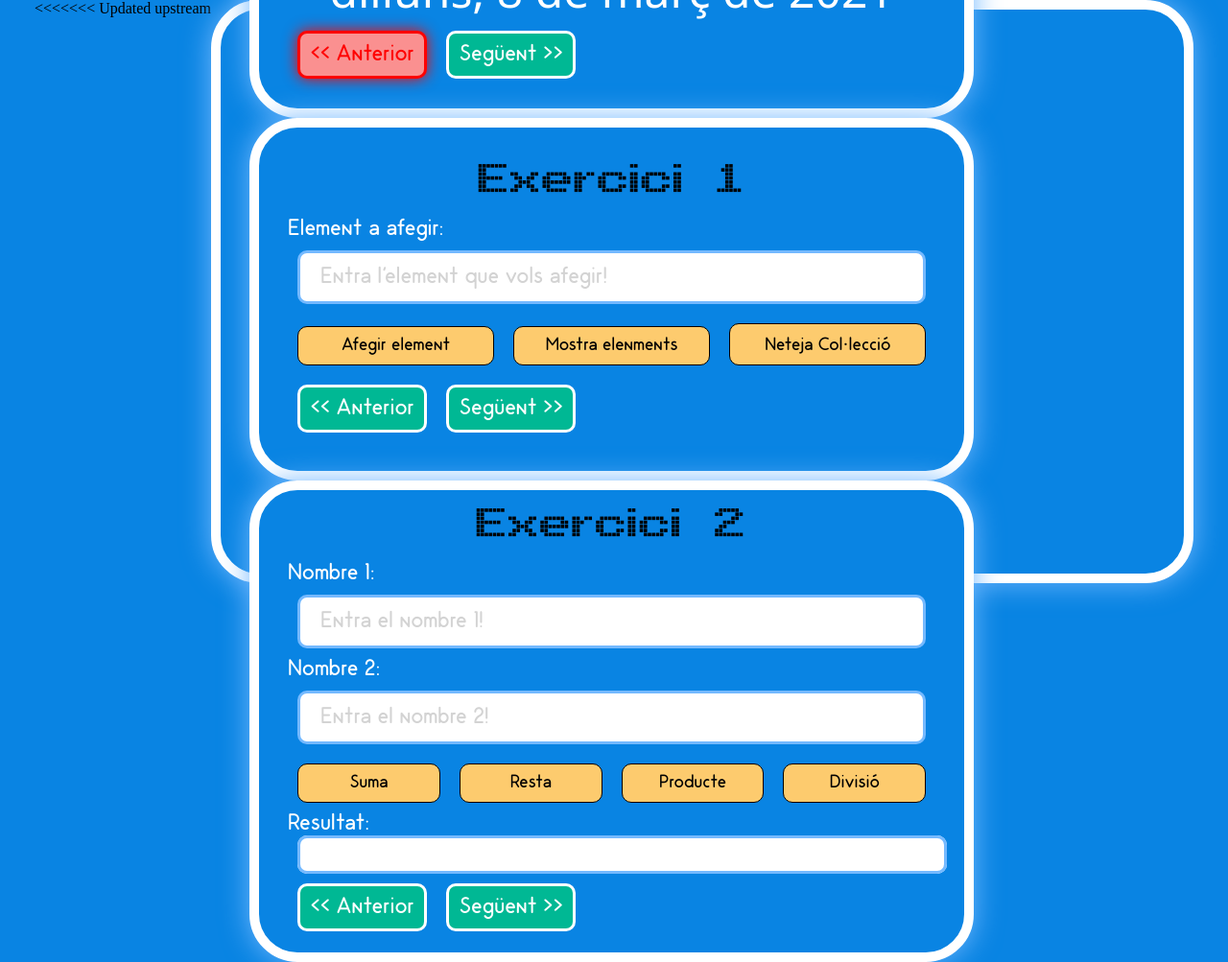
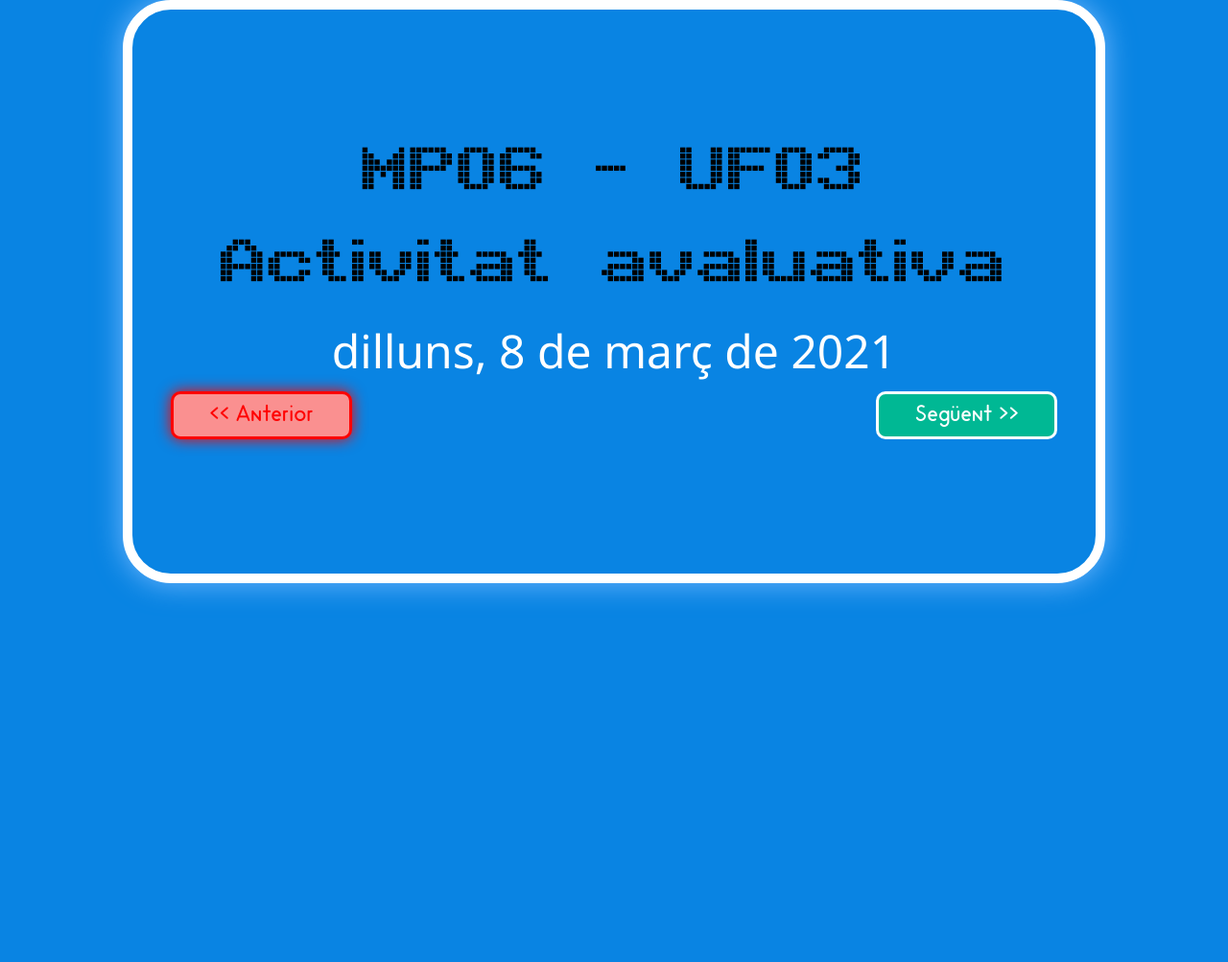
Before and after one commit to patrickcuenca/ActAva20210308, a plain HTML site: page index.html in a window 1280 px wide. Shown: the whole page at 96% size. After the commit the page ends 800 px from the top, so only its background shows below. Drawn offline with Linux system fonts and the light colour scheme.

Commit message:
Primer commit activitat 3!

```diff
--- a/css/actAva_JPC.css
+++ /dev/null
@@ -1,3 +0,0 @@
-.botonsJPC {
-   display: flex;
- }
--- /dev/null
+++ b/css/actAva_PCL.css
@@ -0,0 +1,12 @@
+.elementOcultPCL {
+  display: none;
+}
+
+.elementVisiblePCL {
+  display: flex;
+}
+
+.espaibotonsPCL{
+  display: flex;
+  justify-content: space-between;
+}
--- a/index.html
+++ b/index.html
@@ -5,25 +5,21 @@
     <meta http-equiv="X-UA-Compatible" content="IE=edge">
     <meta name="viewport" content="width=device-width, initial-scale=1.0">
     <link rel="stylesheet" href="./css/estil.css">
-    <link rel="stylesheet" href="./css/actAva_JPC.css">
+    <link rel="stylesheet" href="./css/actAva_PCL.css">
     <title>Examen</title>
   </head>
   <body>
     <main>
-<<<<<<< Updated upstream
-      <article>
-=======
 
       <article class="elementVisiblePCL" id="pregunta1PCL">
->>>>>>> Stashed changes
         <span class="titol negre">MP06 - UF03<br>Activitat avaluativa</span>
         <span class="subtitolText blanc">dilluns, 8 de març de 2021</span>
-        <div class="botonsJPC">
+        <div class="botons espaibotonsPCL">
           <button class="boto inactiu" disabled onclick="mostraAlerta();">&lt;&lt;&nbsp;Anterior</button>
           <button class="boto actiu " onclick="passaSeguentPCL(this)">Següent &gt;&gt;</button>
         </div>
       </article>
-      <article id="enunciat_1">
+      <article id="enunciat_1" class="elementOcultPCL">
         <span class="subtitol negre">Exercici 1</span>
         <div>
           <div class="enunciat">
@@ -43,12 +39,13 @@
             <button class="boto actiu" type="button" id="neteja" value="neteja" onclick="netejaColleccio()">Neteja Col·lecció</button>
           </div>
         </div>
-        <div class="botonsJPC">
+        <div class="botons espaibotonsPCL">
           <button class="boto actiu" onclick="mostraAlerta();">&lt;&lt;&nbsp;Anterior</button>
-          <button class="boto actiu " onclick="passaSeguentPCL(this)">Següent&nbsp;&gt;&gt;</button>
+          <button class="boto actiu " onclick="passaSeguentPCL(this)">Següent &gt;&gt;</button>
         </div>
       </article>
-      <article id="enunciat_2">
+
+      <article id="enunciat_2" class="elementOcultPCL">
         <span class="subtitol negre">Exercici 2</span>
         <div>
           <div class="enunciat">
@@ -79,16 +76,15 @@
             </label>
           </div>
         </div>
-        <div class="botonsJPC">
+        <div class="botons espaibotonsPCL">
           <button class="boto actiu" onclick="mostraAlerta();">&lt;&lt;&nbsp;Anterior</button>
-          <button class="boto actiu " onclick="passaSeguentPCL(this)">Següent&nbsp;&gt;&gt;</button>
+          <button class="boto actiu " onclick="passaSeguentPCL(this)">Següent &gt;&gt;</button>
         </div>
       </article>
     </main>
 
-    <script src="./js/actAva_JPC.js"></script>
+    <script src="./js/actAva_PCL.js"></script>
     <script src="../js/matrius.js"></script>
     <script src="../js/operacions.js"></script>
-    <script src="js/actAva_PCL.js"></script>
   </body>
 </html>
--- a/js/actAva_JPC.js
+++ b/js/actAva_PCL.js
@@ -1,4 +1,3 @@
-
 function passaSeguentPCL(objRebut){
   let idObjPregAct = objRebut.parentElement.parentElement.id;
   let colArticles = document.getElementsByTagName("article");
```
